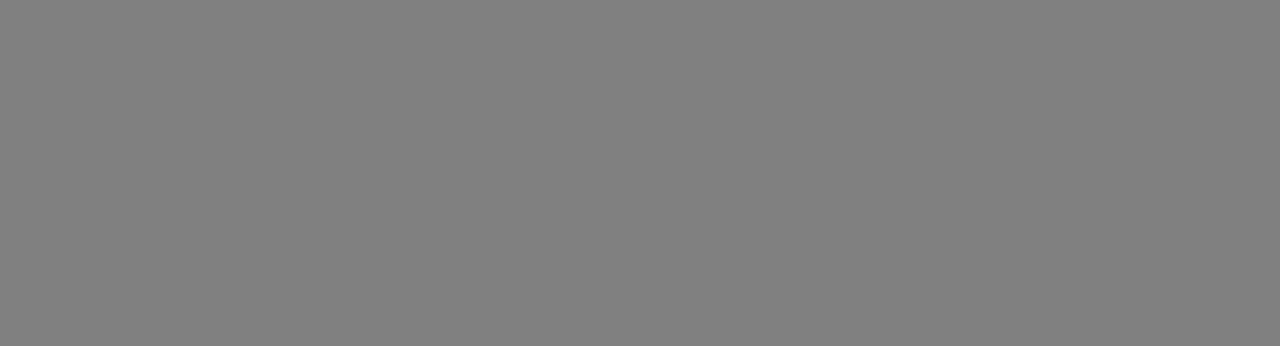
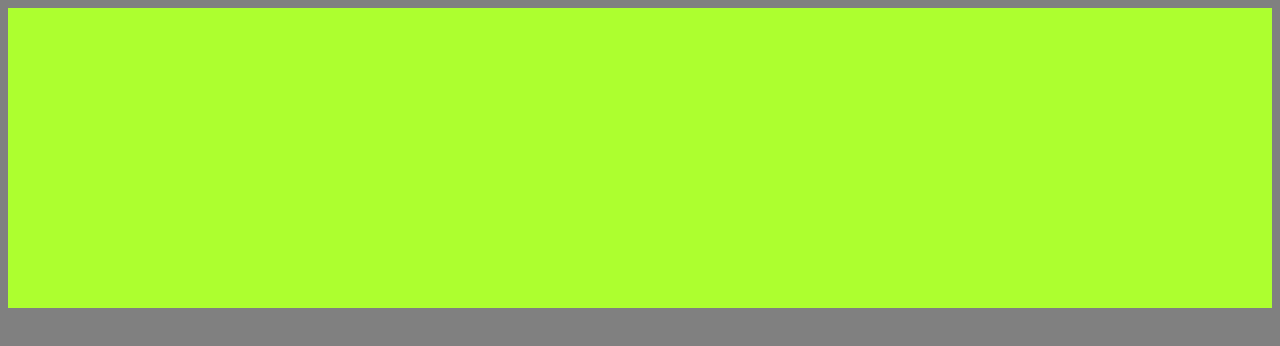
Before and after one commit to vladimir-anurov/test-project, a plain HTML site: page index.html in a window 1280 px wide. Drawn offline with Linux system fonts and the light colour scheme.

Commit message:
fourth commit

```diff
--- a/css/main.css
+++ b/css/main.css
@@ -5,3 +5,9 @@ body {
 * {
   box-sizing: border-box;
 }
+
+.header {
+  height: 300px;
+  width: 100%;
+  background-color: greenyellow;
+}
--- a/index.html
+++ b/index.html
@@ -8,5 +8,9 @@
 </head>
 <body>
 
+    <header class="header">
+
+    </header>
+
 </body>
 </html>
```
